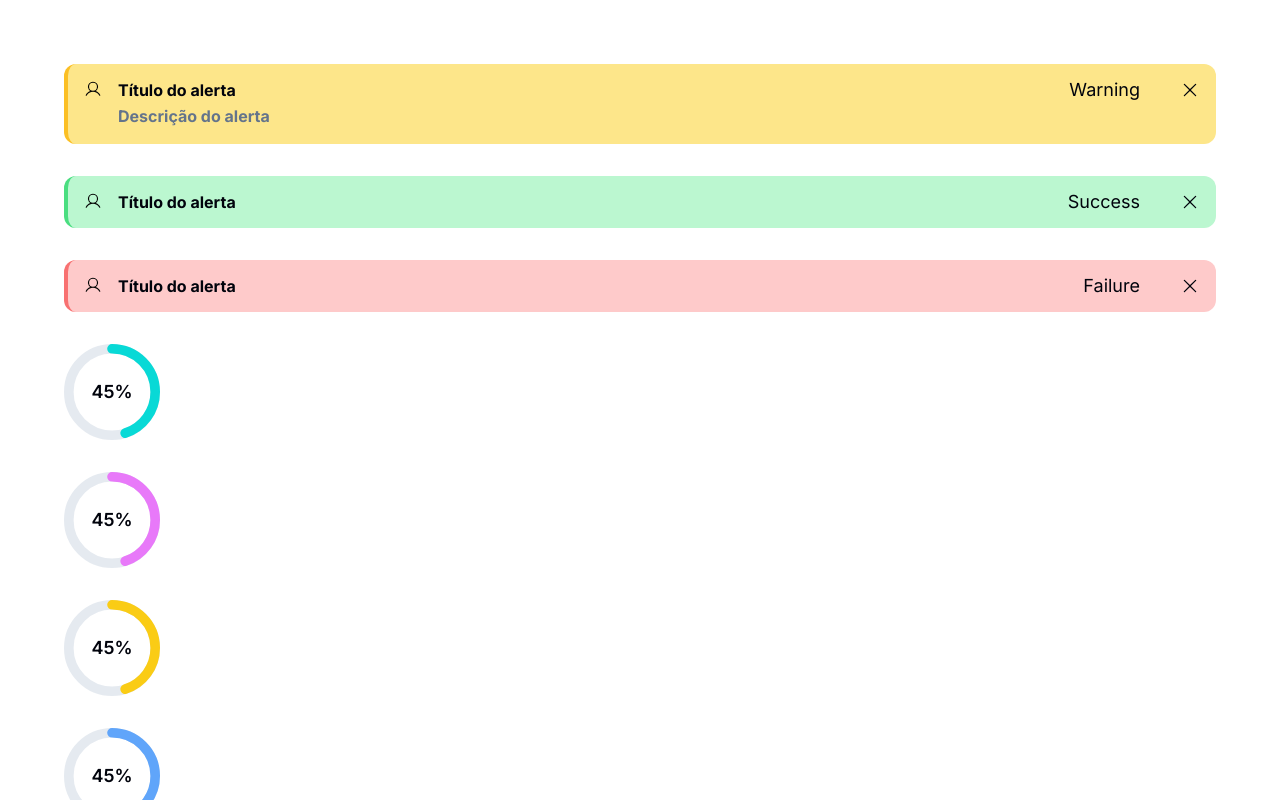
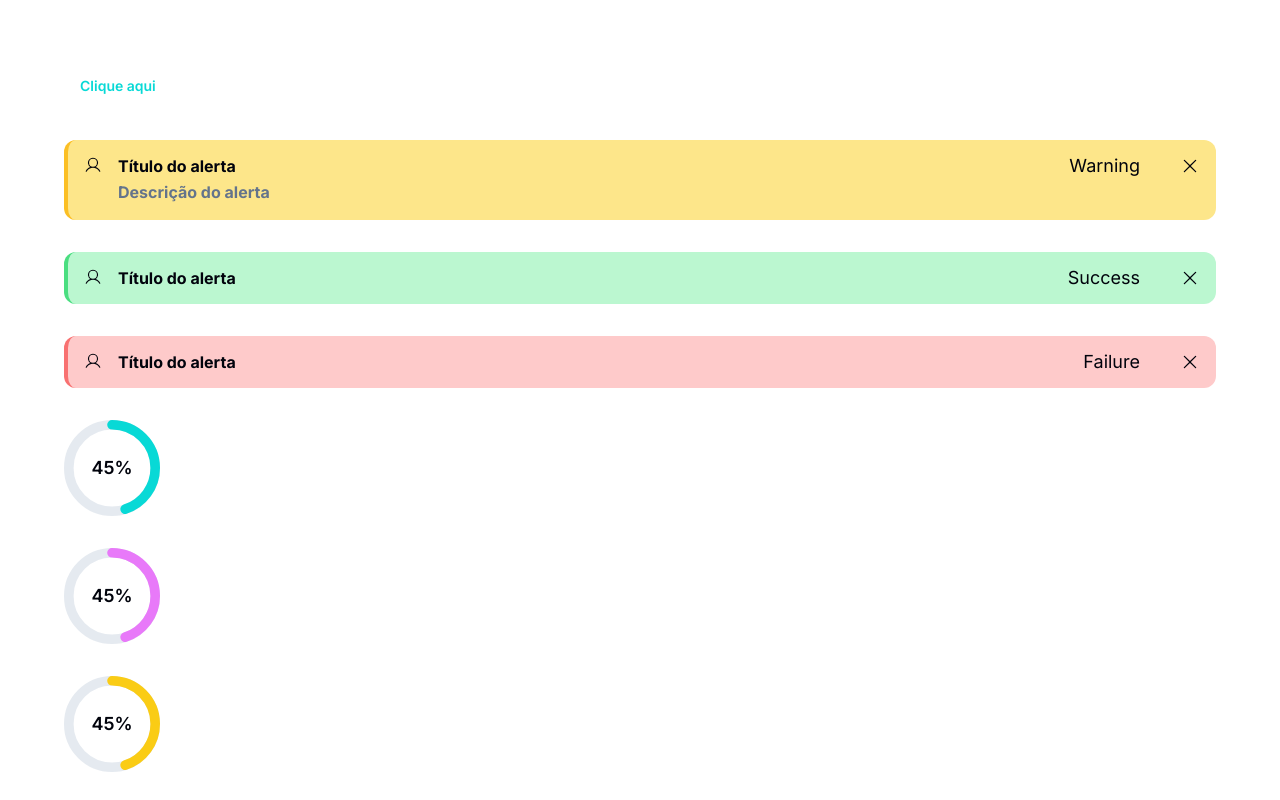
Before and after one commit to johnnyferreiradev/next-template, a Next.js app: page / in a window 1280 px wide. Shown: the top 800 px of the page. Built offline with nearby package versions, Linux system fonts and the light colour scheme.

Commit message:
Creating copy to clipboard component

```diff
--- a/src/app/page.tsx
+++ b/src/app/page.tsx
@@ -20,6 +20,7 @@ import Divider from '@/components/atom/Divider';
 import Loader from '@/components/atom/Loader';
 import ProgressBar from '@/components/atom/ProgressBar';
 import CircularProgress from '@/components/atom/CircularProgress';
+import CopyToClipboard from '@/components/molecule/CopyToClipboard';
 
 import Alert from '@/components/molecule/Alert';
 
@@ -50,6 +51,15 @@ export default function Home() {
 
   return (
     <main className="p-16 dark:bg-[var(--dark-color)]">
+      <CopyToClipboard
+        id="copy-1"
+        successCopyMessage="Copiado!"
+        textToCopy="Meu texto a ser copiado"
+        className="mb-8"
+      >
+        <Button theme="primary-flat">Clique aqui</Button>
+      </CopyToClipboard>
+
       <Alert
         title="Título do alerta"
         description="Descrição do alerta"
--- a/src/components/molecule/Alert/styles.css
+++ b/src/components/molecule/Alert/styles.css
@@ -47,6 +47,7 @@
   }
 
   .alert .alert__icon-section .icon,
+  .alert .alert__icon-section svg,
   .alert .alert__info-section .alert__title,
   .alert .alert__right-side .alert__close-section .button .icon,
   .alert .alert__content-section > .text {
--- /dev/null
+++ b/src/components/molecule/CopyToClipboard/index.tsx
@@ -0,0 +1,31 @@
+import Tooltip from '@/components/atom/Tooltip';
+
+import { CopyToClipboardProps } from './types';
+
+import './styles.css';
+
+export default function CopyToClipboard({
+  children,
+  id,
+  successCopyMessage,
+  textToCopy,
+  place,
+  className = '',
+}: CopyToClipboardProps) {
+  const handleCopy = () => {
+    navigator.clipboard.writeText(textToCopy);
+  };
+
+  return (
+    <Tooltip
+      className={`copy-to-clipboard ${className}`.trim()}
+      id={id}
+      place={place}
+      openOnClick
+      afterShow={handleCopy}
+      content={successCopyMessage}
+    >
+      {children}
+    </Tooltip>
+  );
+}
--- /dev/null
+++ b/src/components/molecule/CopyToClipboard/styles.css
@@ -0,0 +1,7 @@
+@tailwind base;
+@tailwind components;
+@tailwind utilities;
+
+@layer components {
+
+}
--- /dev/null
+++ b/src/components/molecule/CopyToClipboard/types.ts
@@ -0,0 +1,16 @@
+enum CopyToClipboardPlaces {
+  top = 'top',
+  bottom = 'bottom',
+  left = 'left',
+  right = 'right',
+}
+
+export interface CopyToClipboardProps {
+  className?: string;
+  id: string;
+  children: React.ReactNode;
+  textToCopy: string;
+  successCopyMessage: string;
+  place?: keyof typeof CopyToClipboardPlaces;
+  successMessageTime?: number;
+}
```
